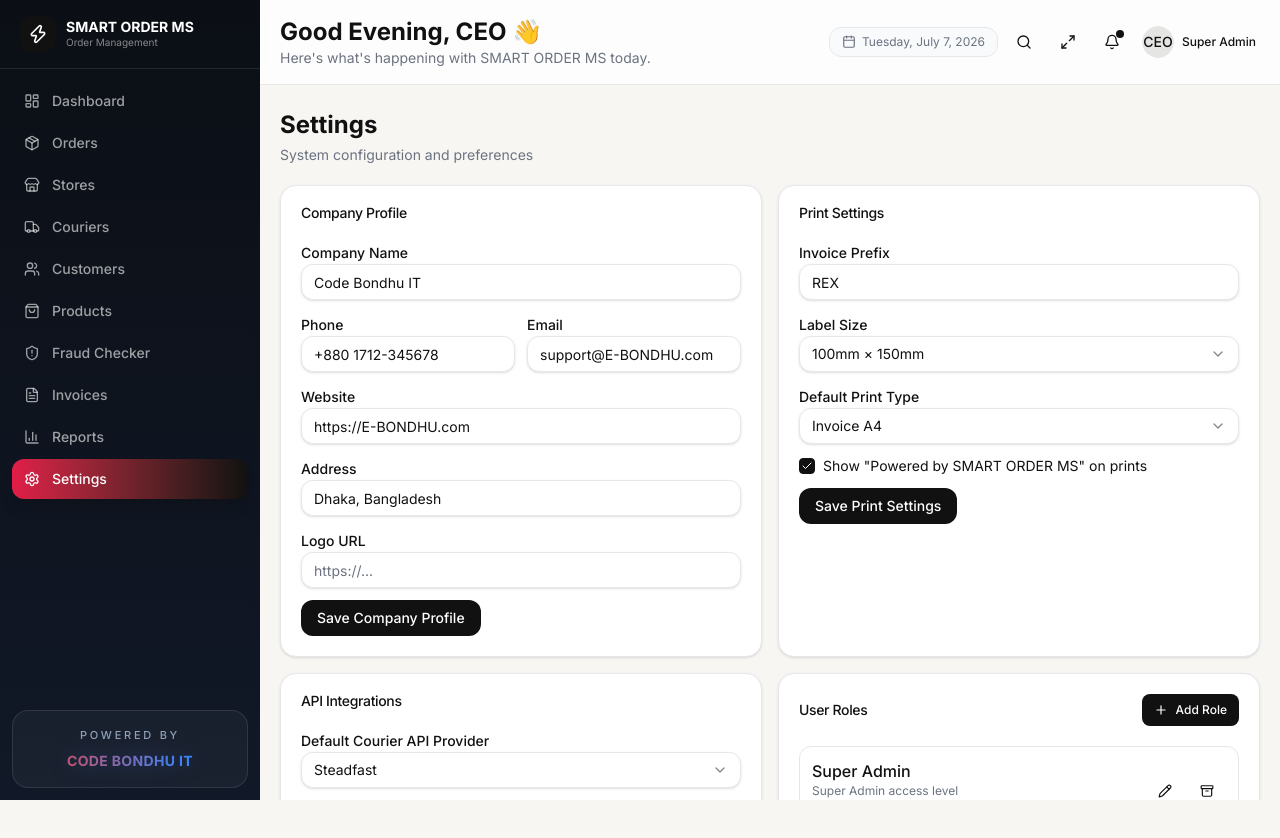
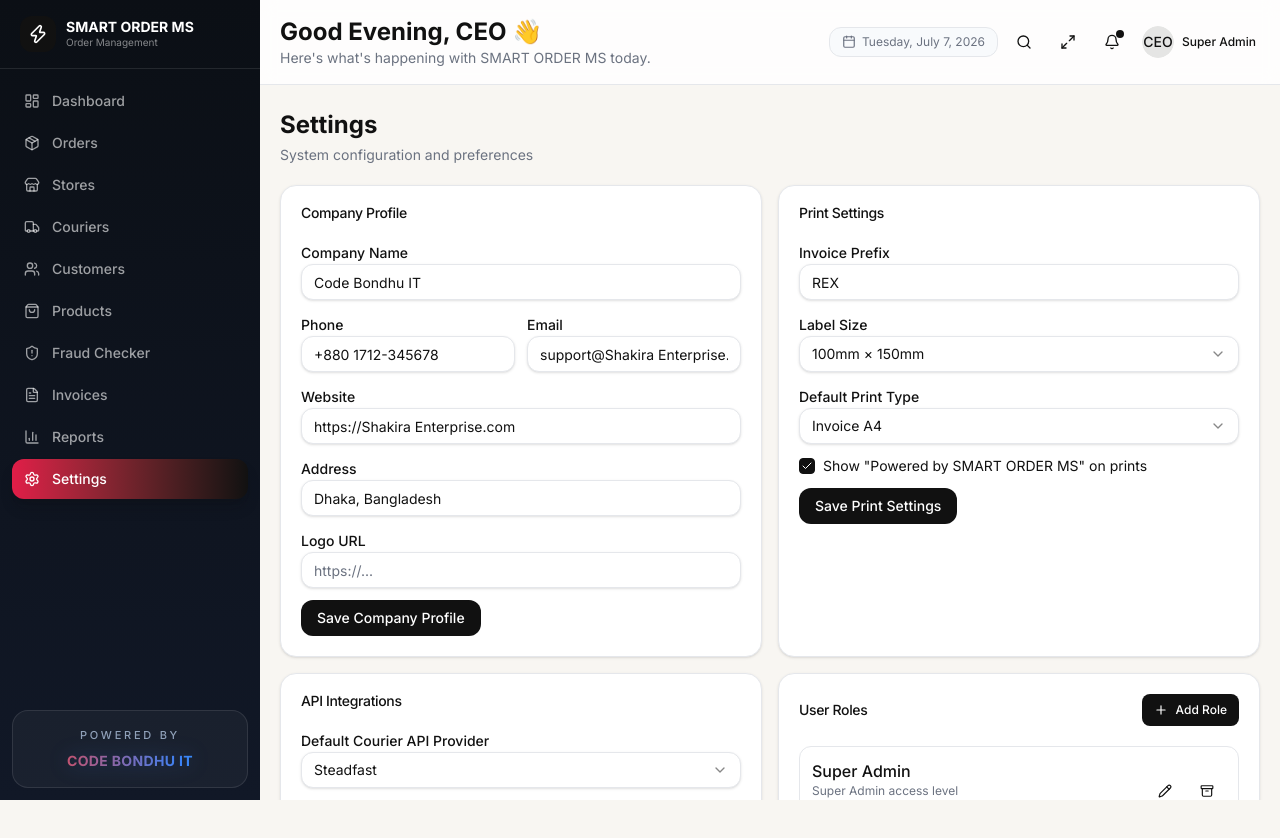
Before and after one commit to nahid-priom/glamours-by-mahi, a React (Vite) app: page /settings in a window 1280 px wide. Shown: the top 838 px of the page. Built offline with nearby package versions, Linux system fonts and the light colour scheme; a web font is replaced by a local one.

Commit message:
Update brand name from E-BONDHU to Shakira Enterprise across various files, including HTML title, email addresses, Instagram handle, recently viewed storage key, and storefront brand constant.

```diff
--- a/index.html
+++ b/index.html
@@ -7,7 +7,7 @@
     <link rel="preconnect" href="https://fonts.googleapis.com" />
     <link rel="preconnect" href="https://fonts.gstatic.com" crossorigin />
     <link href="https://fonts.googleapis.com/css2?family=Inter:wght@400;500;600;700&family=Playfair+Display:ital,wght@0,400;0,500;0,600;0,700;1,400&display=swap" rel="stylesheet" />
-    <title>E-BONDHU — Premium Fashion</title>
+    <title>Shakira Enterprise — Premium Fashion</title>
   </head>
   <body>
     <div id="root"></div>
--- a/src/features/settings/settings.service.ts
+++ b/src/features/settings/settings.service.ts
@@ -31,8 +31,8 @@ function defaultSettings(): AppSettings {
     company: {
       company_name: COMPANY_NAME,
       phone: '+880 1712-345678',
-      email: 'support@E-BONDHU.com',
-      website: 'https://E-BONDHU.com',
+      email: 'support@Shakira Enterprise.com',
+      website: 'https://Shakira Enterprise.com',
       address: 'Dhaka, Bangladesh',
       logo_url: '',
     },
--- a/src/features/storefront/components/InstagramGallery.tsx
+++ b/src/features/storefront/components/InstagramGallery.tsx
@@ -5,7 +5,7 @@ export function InstagramGallery() {
   return (
     <section className="px-4 py-16 sm:px-6 lg:py-20">
       <div className="mx-auto max-w-[1400px] text-center">
-        <p className="text-[11px] uppercase tracking-[0.3em] text-[#6B7280]">@E-BONDHU.bd</p>
+        <p className="text-[11px] uppercase tracking-[0.3em] text-[#6B7280]">@Shakira Enterprise.bd</p>
         <h2 className="mt-2 font-serif text-3xl text-[#111111]">Style Inspiration</h2>
         <div className="mt-10 grid grid-cols-2 gap-2 sm:grid-cols-4 sm:gap-3">
           {INSTAGRAM_IMAGES.map((img, i) => (
--- a/src/features/storefront/hooks/useRecentlyViewed.ts
+++ b/src/features/storefront/hooks/useRecentlyViewed.ts
@@ -1,7 +1,7 @@
 import { useCallback, useEffect, useState } from 'react'
 import type { StorefrontProduct } from '../storefront.types'
 
-const STORAGE_KEY = 'E-BONDHU_recently_viewed'
+const STORAGE_KEY = 'Shakira Enterprise_recently_viewed'
 const MAX_ITEMS = 12
 
 function readIds(): string[] {
--- a/src/lib/constants.ts
+++ b/src/lib/constants.ts
@@ -51,7 +51,7 @@ export const SIDEBAR_WIDTH = 260
 
 export const ECOMMERCE_STORE_ID = 's5'
 export const ECOMMERCE_STORE_NAME = 'E-commerce Website'
-export const STOREFRONT_BRAND = 'E-BONDHU'
+export const STOREFRONT_BRAND = 'Shakira Enterprise'
 export const DELIVERY_CHARGE = 120
 export const FREE_DELIVERY_THRESHOLD = 3000
 
--- a/src/lib/mock-data.ts
+++ b/src/lib/mock-data.ts
@@ -82,7 +82,7 @@ export const MOCK_STORES: Store[] = [
     api_status: 'connected',
     invoice_prefix: 'EC',
     phone: '01700000000',
-    email: 'shop@E-BONDHU.bd',
+    email: 'shop@Shakira Enterprise.bd',
     address: 'Dhaka, Bangladesh',
     default_courier_id: 'c1',
     ...storeDefaults,
```
